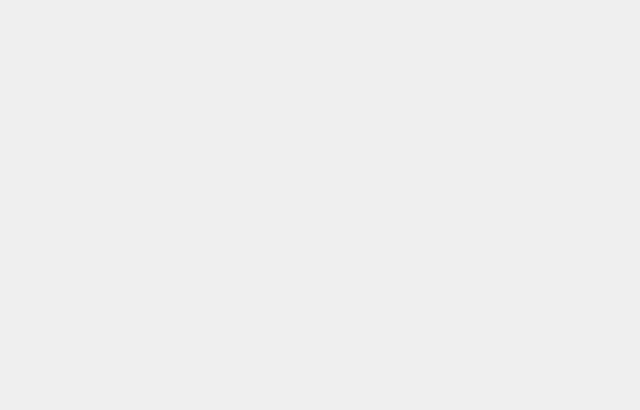
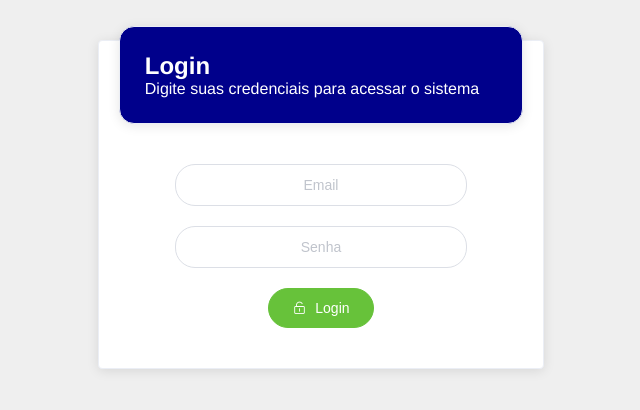
Before and after one commit to deivisondc/slack-dimi-ui, a Vue app: page /login in a window 1280 px wide. Shown: the top 410 px of the page, without its empty margins (319-959 px from the left). Built offline with nearby package versions, Linux system fonts and the light colour scheme.

Commit message:
route for login

```diff
--- /dev/null
+++ b/src/components/login/Login.vue
@@ -0,0 +1,85 @@
+<template>
+  <div class="login-layout">
+    <el-card
+      class="layout-content"
+      shadow="always"
+    >
+      <el-card class="card-title">
+        <h2>Login</h2>
+        <p>Digite suas credenciais para acessar o sistema</p>
+      </el-card>
+      <el-main>
+        <div class="main-content">
+          <el-input class="login-input" v-model="login" placeholder="Email"/>
+          <br>
+          <el-input
+            type="password"
+            class="login-input"
+            v-model="password"
+            placeholder="Senha"/>
+        </div>
+
+        <el-button
+          class="login-button"
+          type="success"
+          round
+          @click="logon"
+          icon="el-icon-unlock"
+        >
+          Login
+        </el-button>
+      </el-main>
+    </el-card>
+  </div>
+</template>
+
+<script>
+export default {
+  data() {
+    return {
+      login: '',
+      password: '',
+    };
+  },
+  methods: {
+    logon() {
+      this.$router.push('/menu');
+    },
+  },
+};
+</script>
+
+<style scoped>
+  .login-layout {
+    height: 100%;
+    width: 60%;
+    top: 50%;
+    left: 50%;
+    display: inline-block;
+  }
+
+  .card-title {
+    margin-top: -35px;
+    background-color: darkblue;
+    border-radius: 15px;
+    color: #fff;
+    text-align: left;
+    padding: 5px;
+  }
+
+  .el-card {
+    overflow: unset;
+  }
+
+  .login-input >>> .el-input__inner {
+    padding: 20px;
+    border-radius: 20px;
+    margin-top: 20px;
+    width: 80%;
+    text-align: center;
+  }
+
+  .login-button {
+    margin-top: 20px
+  }
+</style>
--- a/src/routes.js
+++ b/src/routes.js
@@ -1,3 +1,5 @@
+import Login from '@/components/login/Login.vue';
+
 import MenuList from '@/components/menu/MenuList.vue';
 import MenuForm from '@/components/menu/MenuForm.vue';
 
@@ -11,6 +13,7 @@ import SaladList from '@/components/dishes/salad/SaladList.vue';
 import SaladForm from '@/components/dishes/salad/SaladForm.vue';
 
 const routes = [
+  { path: '/login', component: Login },
   { path: '/menu', component: MenuList },
   { path: '/menu/:action', component: MenuForm },
   { path: '/menu/:action/:id', component: MenuForm },
@@ -23,6 +26,7 @@ const routes = [
   { path: '/dishes/salad', component: SaladList },
   { path: '/dishes/salad/:action', component: SaladForm },
   { path: '/dishes/salad/:action/:id', component: SaladForm },
+  { path: '*', redirect: '/login' },
 ];
 
 export default routes;
```
